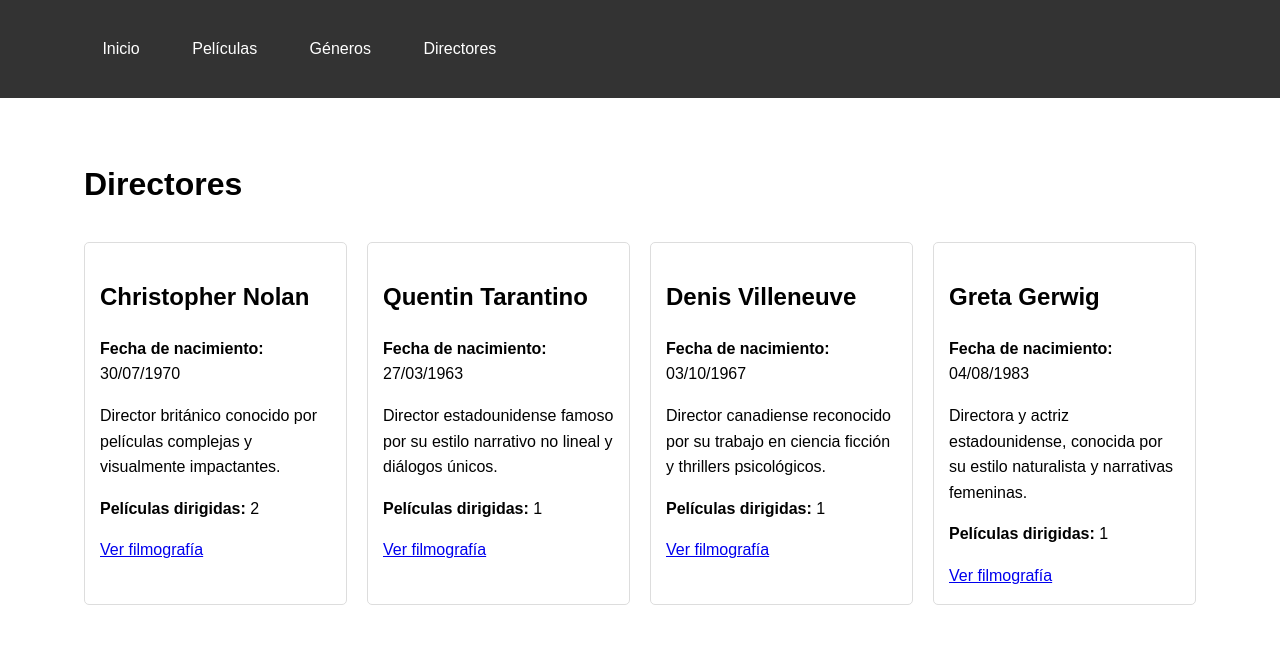
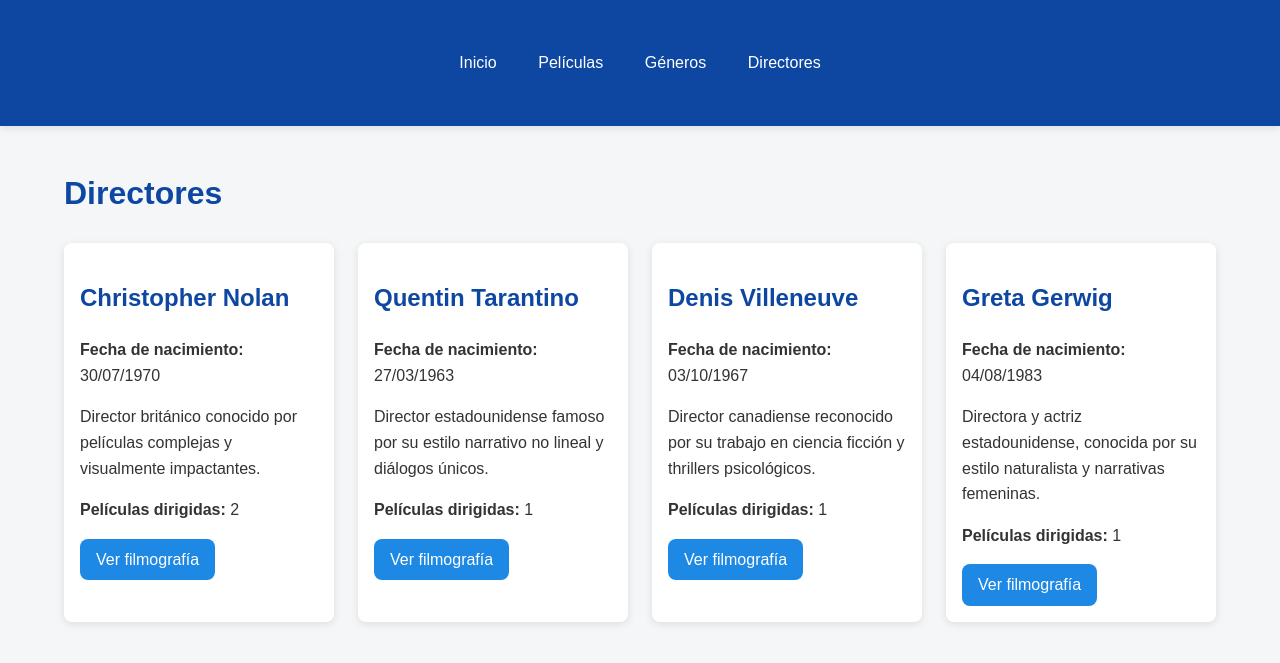
Before and after one commit to marcosmartinezud/movie_store, a Django app: page /directors/ in a window 1280 px wide. Shown: the top 663 px of the page. Run offline with Django 5.2, Linux system fonts and the light colour scheme; data comes from the database, SQL or seed files in the repository; both versions use the stored data as it was after the commit.

Commit message:
Improve CSS + add new sample records to the database

```diff
--- /dev/null
+++ b/movies/static/movies/styles.css
@@ -0,0 +1,120 @@
+
+:root {
+  --primary-color: #1e88e5;
+  --secondary-color: #0d47a1;
+  --background-color: #f4f6f8;
+  --card-bg: #fff;
+  --text-color: #333;
+  --border-radius: 8px;
+  --shadow: 0 2px 8px rgba(0, 0, 0, 0.1);
+}
+
+body {
+  font-family: "Poppins", Arial, sans-serif;
+  margin: 0;
+  padding: 0;
+  background-color: var(--background-color);
+  color: var(--text-color);
+  line-height: 1.6;
+}
+
+.container {
+  width: 90%;
+  max-width: 1200px;
+  margin: 0 auto;
+  padding: 20px;
+}
+
+nav {
+  background-color: var(--secondary-color);
+  color: white;
+  padding: 1rem 0;
+  box-shadow: var(--shadow);
+}
+
+nav .container {
+  display: flex;
+  justify-content: center;
+  flex-wrap: wrap;
+}
+
+nav a {
+  color: white;
+  text-decoration: none;
+  padding: 0.6rem 1rem;
+  margin: 0.3rem;
+  border-radius: var(--border-radius);
+  transition: background 0.3s ease;
+}
+
+nav a:hover {
+  background-color: var(--primary-color);
+}
+
+h1, h2, h3, h4 {
+  color: var(--secondary-color);
+}
+
+.movie-grid {
+  display: grid;
+  grid-template-columns: repeat(auto-fit, minmax(260px, 1fr));
+  gap: 1.5rem;
+  margin-top: 1.5rem;
+}
+
+.card {
+  background-color: var(--card-bg);
+  border-radius: var(--border-radius);
+  box-shadow: var(--shadow);
+  padding: 1rem;
+  transition: transform 0.2s ease, box-shadow 0.3s ease;
+}
+
+.card:hover {
+  transform: translateY(-5px);
+  box-shadow: 0 4px 12px rgba(0, 0, 0, 0.15);
+}
+
+.card img {
+  width: 100%;
+  border-radius: var(--border-radius);
+  margin-bottom: 0.8rem;
+}
+
+.button,
+a.button {
+  display: inline-block;
+  background-color: var(--primary-color);
+  color: white;
+  padding: 0.5rem 1rem;
+  text-decoration: none;
+  border-radius: var(--border-radius);
+  transition: background 0.3s ease;
+}
+
+.button:hover,
+a.button:hover {
+  background-color: var(--secondary-color);
+}
+
+.movie-detail img {
+  border-radius: var(--border-radius);
+  max-width: 250px;
+}
+
+.movie-detail ul {
+  list-style: none;
+  padding: 0;
+}
+
+.movie-detail li {
+  margin-bottom: 0.4rem;
+}
+
+footer {
+  background-color: var(--secondary-color);
+  color: white;
+  text-align: center;
+  padding: 1rem 0;
+  margin-top: 2rem;
+}
--- a/movies/templates/movies/base.html
+++ b/movies/templates/movies/base.html
@@ -1,51 +1,11 @@
+{% load static %}
 <!DOCTYPE html>
 <html lang="es">
 <head>
     <meta charset="UTF-8">
     <meta name="viewport" content="width=device-width, initial-scale=1.0">
     <title>{% block title %}Movie Store{% endblock %}</title>
-    <style>
-        /* Estilos básicos */
-        body {
-            font-family: Arial, sans-serif;
-            line-height: 1.6;
-            margin: 0;
-            padding: 0;
-        }
-        .container {
-            width: 90%;
-            max-width: 1200px;
-            margin: 0 auto;
-            padding: 20px;
-        }
-        nav {
-            background-color: #333;
-            padding: 1rem;
-        }
-        nav a {
-            color: white;
-            text-decoration: none;
-            padding: 0.5rem 1rem;
-            margin: 0 0.5rem;
-        }
-        nav a:hover {
-            background-color: #555;
-        }
-        .content {
-            padding: 20px;
-        }
-        .card {
-            border: 1px solid #ddd;
-            padding: 15px;
-            margin: 10px 0;
-            border-radius: 5px;
-        }
-        .movie-grid {
-            display: grid;
-            grid-template-columns: repeat(auto-fill, minmax(250px, 1fr));
-            gap: 20px;
-        }
-    </style>
+    <link rel="stylesheet" href="{% static 'movies/styles.css' %}">
 </head>
 <body>
     <nav>
```
Also changed, not shown: db.sqlite3, 1 other file.
